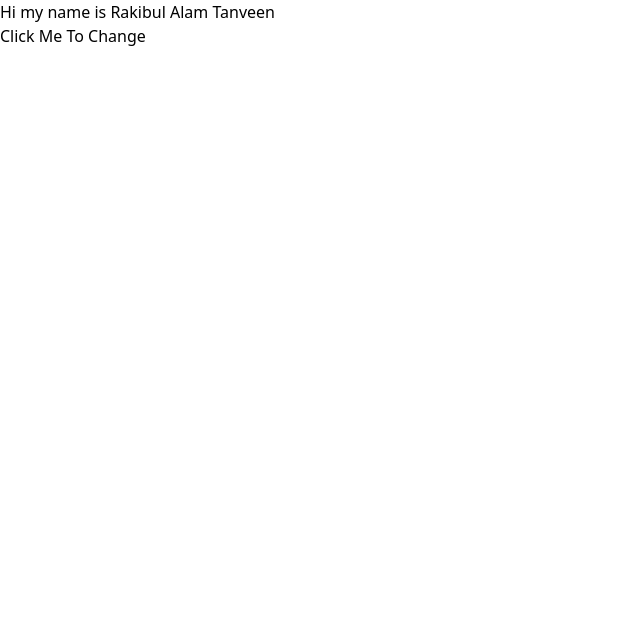
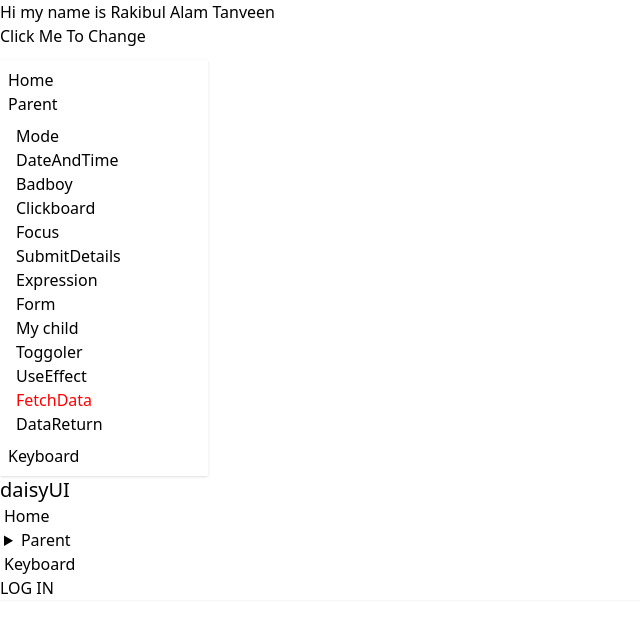
Before and after one commit to TanveenAmbrose/learning-react, a React (Vite) app: page /FetchData in a window 1280 px wide. Shown: the top 632 px of the page, without its empty margins (0-640 px from the left). Built offline with nearby package versions, Linux system fonts and the light colour scheme.

Commit message:
data going on

```diff
--- a/src/components/DataReturn.jsx
+++ b/src/components/DataReturn.jsx
@@ -1,8 +1,10 @@
 import React from 'react'
+import Navbar from './Navbar'
 
 function DataReturn() {
   return (
     <>
+    <Navbar/>
     </>
   )
 }
--- a/src/components/FetchData.jsx
+++ b/src/components/FetchData.jsx
@@ -1,10 +1,11 @@
 import React from 'react'
+import Navbar from './Navbar'
 
 function FetchData() {
   return (
-    <div>
-
-    </div>
+    <>
+    <Navbar/>
+    </>
   )
 }
 
```
